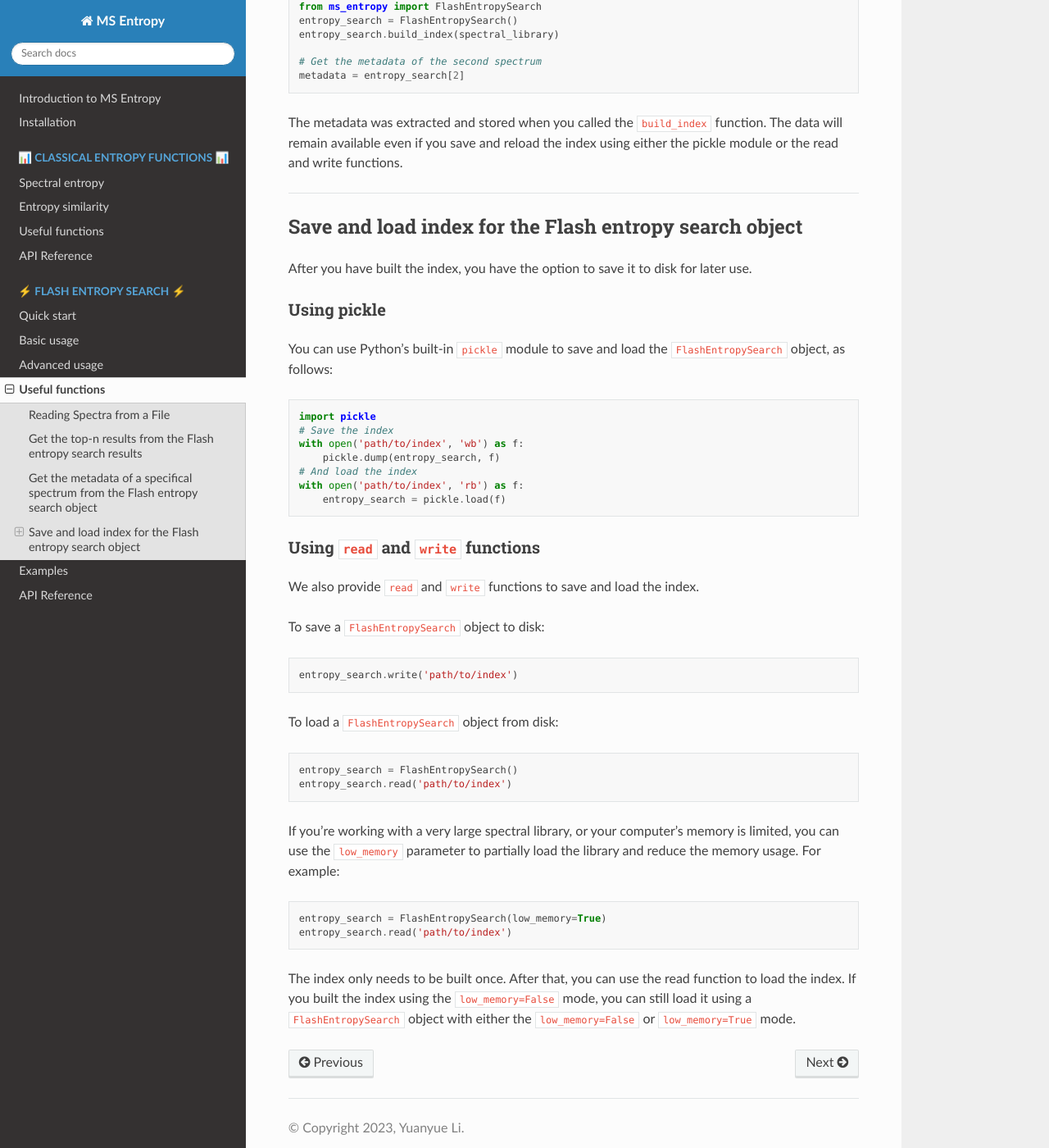
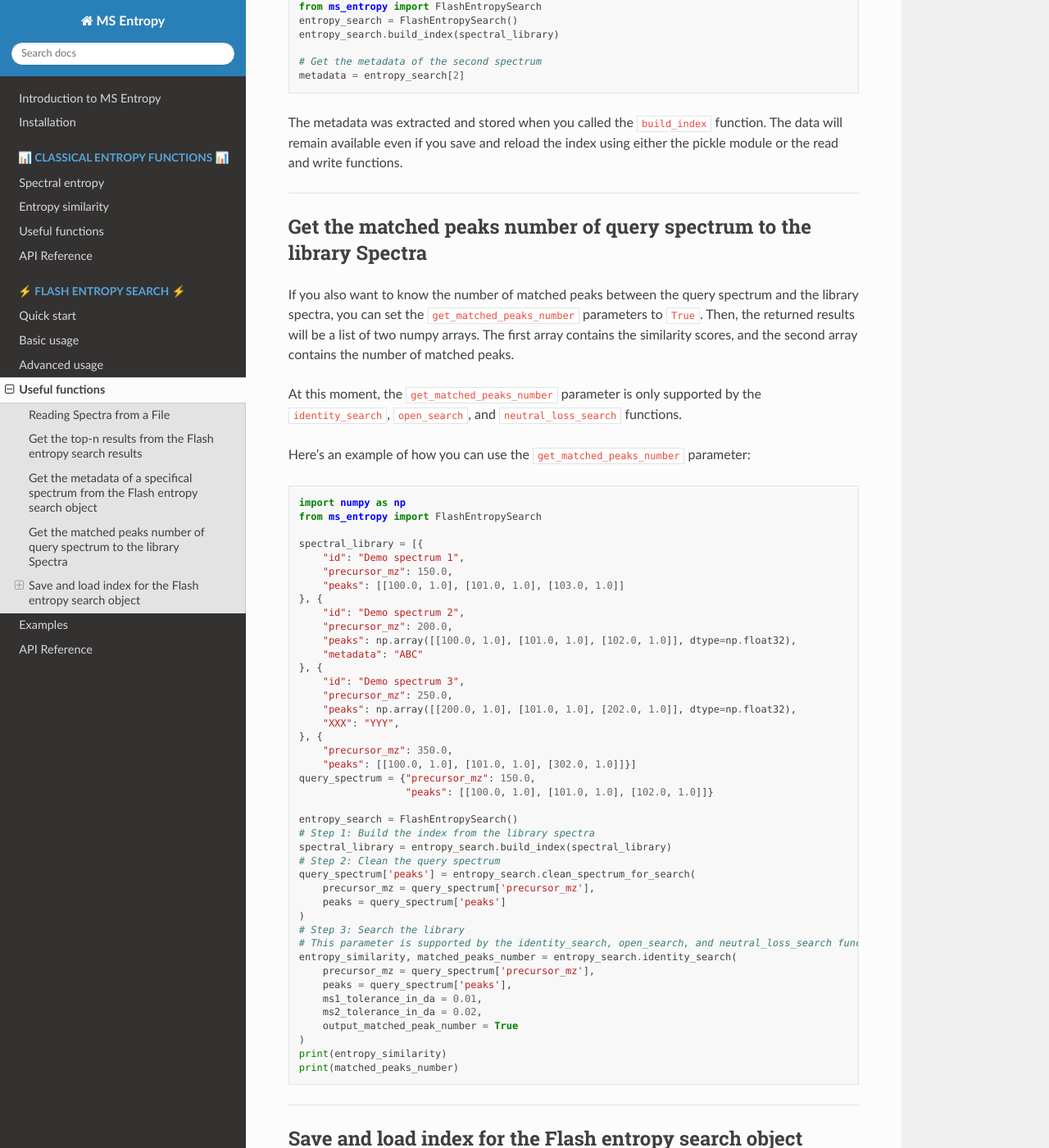
Before and after one commit to YuanyueLi/MSEntropy, a Sphinx documentation site: the page built from docs/source/entropy_search_useful_functions.rst, in a window 1280 px wide and 1400 px high, scrolled down 1516 px. Shown: the whole window at 82% size. Built offline with Sphinx 7.4.7 and the Read the Docs theme 2.0.0, drawn with Linux system fonts in a browser that asks for light colours.

Commit message:
Add documents and fixed a bug.

```diff
--- a/docs/source/entropy_search_useful_functions.rst
+++ b/docs/source/entropy_search_useful_functions.rst
@@ -66,6 +66,62 @@
 
 ----------------
 
+Get the matched peaks number of query spectrum to the library Spectra
+=====================================================================
+
+If you also want to know the number of matched peaks between the query spectrum and the library spectra, you can set the ``get_matched_peaks_number`` parameters to ``True``. Then, the returned results will be a list of two numpy arrays. The first array contains the similarity scores, and the second array contains the number of matched peaks.
+
+At this moment, the ``get_matched_peaks_number`` parameter is only supported by the ``identity_search``, ``open_search``, and ``neutral_loss_search`` functions.
+
+Here's an example of how you can use the ``get_matched_peaks_number`` parameter:
+
+.. code-block:: python
+
+    import numpy as np
+    from ms_entropy import FlashEntropySearch
+
+    spectral_library = [{
+        "id": "Demo spectrum 1",
+        "precursor_mz": 150.0,
+        "peaks": [[100.0, 1.0], [101.0, 1.0], [103.0, 1.0]]
+    }, {
+        "id": "Demo spectrum 2",
+        "precursor_mz": 200.0,
+        "peaks": np.array([[100.0, 1.0], [101.0, 1.0], [102.0, 1.0]], dtype=np.float32),
+        "metadata": "ABC"
+    }, {
+        "id": "Demo spectrum 3",
+        "precursor_mz": 250.0,
+        "peaks": np.array([[200.0, 1.0], [101.0, 1.0], [202.0, 1.0]], dtype=np.float32),
+        "XXX": "YYY",
+    }, {
+        "precursor_mz": 350.0,
+        "peaks": [[100.0, 1.0], [101.0, 1.0], [302.0, 1.0]]}]
+    query_spectrum = {"precursor_mz": 150.0,
+                      "peaks": [[100.0, 1.0], [101.0, 1.0], [102.0, 1.0]]}
+
+    entropy_search = FlashEntropySearch()
+    # Step 1: Build the index from the library spectra
+    spectral_library = entropy_search.build_index(spectral_library)
+    # Step 2: Clean the query spectrum
+    query_spectrum['peaks'] = entropy_search.clean_spectrum_for_search(
+        precursor_mz = query_spectrum['precursor_mz'],
+        peaks = query_spectrum['peaks']
+    )
+    # Step 3: Search the library
+    # This parameter is supported by the identity_search, open_search, and neutral_loss_search functions
+    entropy_similarity, matched_peaks_number = entropy_search.identity_search(
+        precursor_mz = query_spectrum['precursor_mz'],
+        peaks = query_spectrum['peaks'],
+        ms1_tolerance_in_da = 0.01,
+        ms2_tolerance_in_da = 0.02,
+        output_matched_peak_number = True
+    )
+    print(entropy_similarity)
+    print(matched_peaks_number)
+
+----------------
+
 Save and load index for the Flash entropy search object
 =======================================================
 
--- a/ms_entropy/version.py
+++ b/ms_entropy/version.py
@@ -1 +1 @@
-__version__ = '1.1.0'
+__version__ = '1.1.1'
```
Also changed, not shown: 1 other file.
